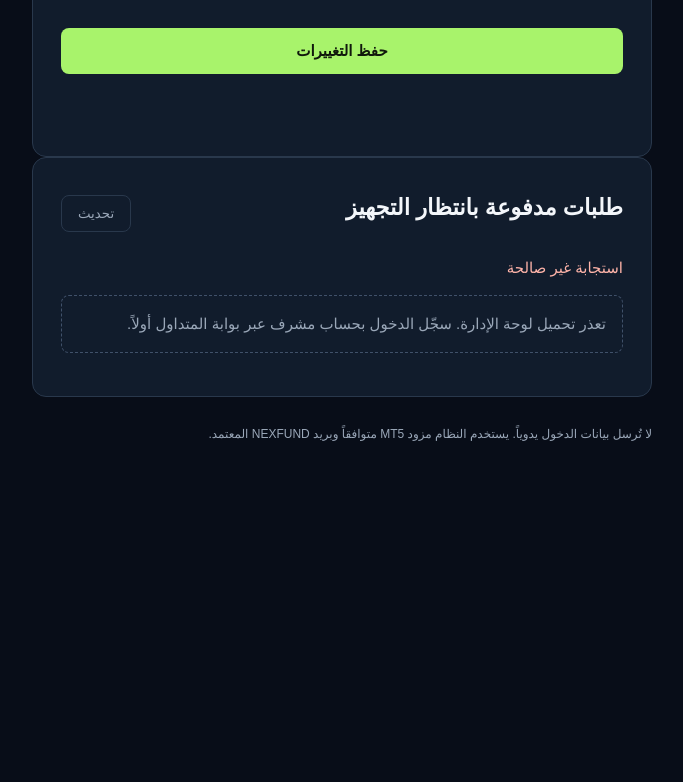
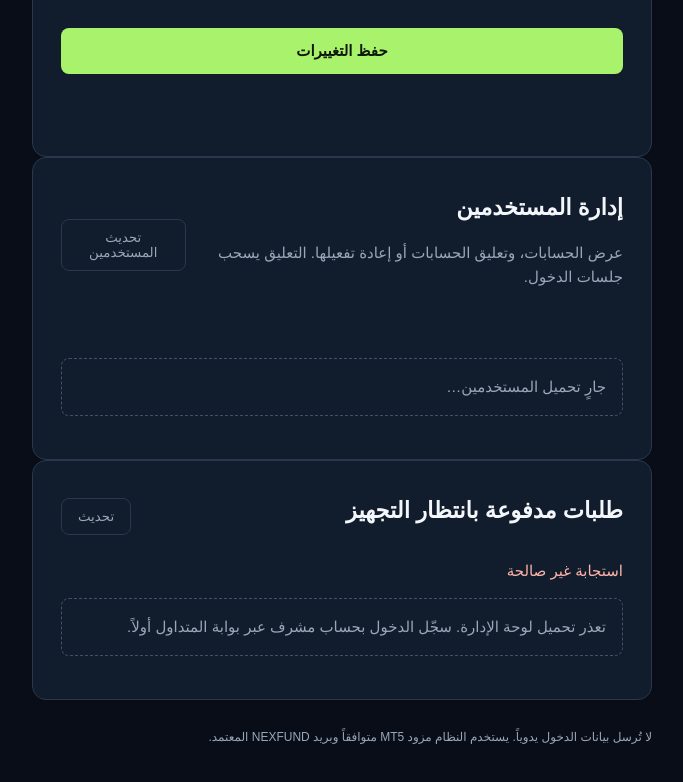
Before and after one commit to lhadjbenfadda8-blip/NEXFUND, a plain HTML site: page public/admin/index.html in a window 1280 px wide. Shown: the part 1050-1832 px from the top of the page, without its empty margins (438-1121 px from the left). Before the commit the page ends 1555 px from the top, so only its background shows below. Drawn offline with Linux system fonts and the light colour scheme; no server answers.

Commit message:
feat(admin): add users management panel

```diff
--- a/public/admin/index.html
+++ b/public/admin/index.html
@@ -30,6 +30,11 @@
 <p id="programEditMessage" class="message" role="status"></p>
 </section>
 <section class="panel">
+<div class="dash-head"><div><h2>إدارة المستخدمين</h2><p class="sub">عرض الحسابات، وتعليق الحسابات أو إعادة تفعيلها. التعليق يسحب جلسات الدخول.</p></div><button id="usersRefresh" class="secondary" type="button">تحديث المستخدمين</button></div>
+<p id="usersMessage" class="message" role="status"></p>
+<div id="usersList"><p class="empty">جارٍ تحميل المستخدمين…</p></div>
+</section>
+<section class="panel">
 <div class="dash-head"><div><h2>طلبات مدفوعة بانتظار التجهيز</h2><p id="adminEmail" class="sub"></p></div><button id="refreshBtn" class="secondary" type="button">تحديث</button></div>
 <p id="adminMessage" class="message" role="status">جارٍ التحقق من الصلاحيات…</p>
 <div id="queue"><p class="empty">جارٍ تحميل الطلبات…</p></div>
```
